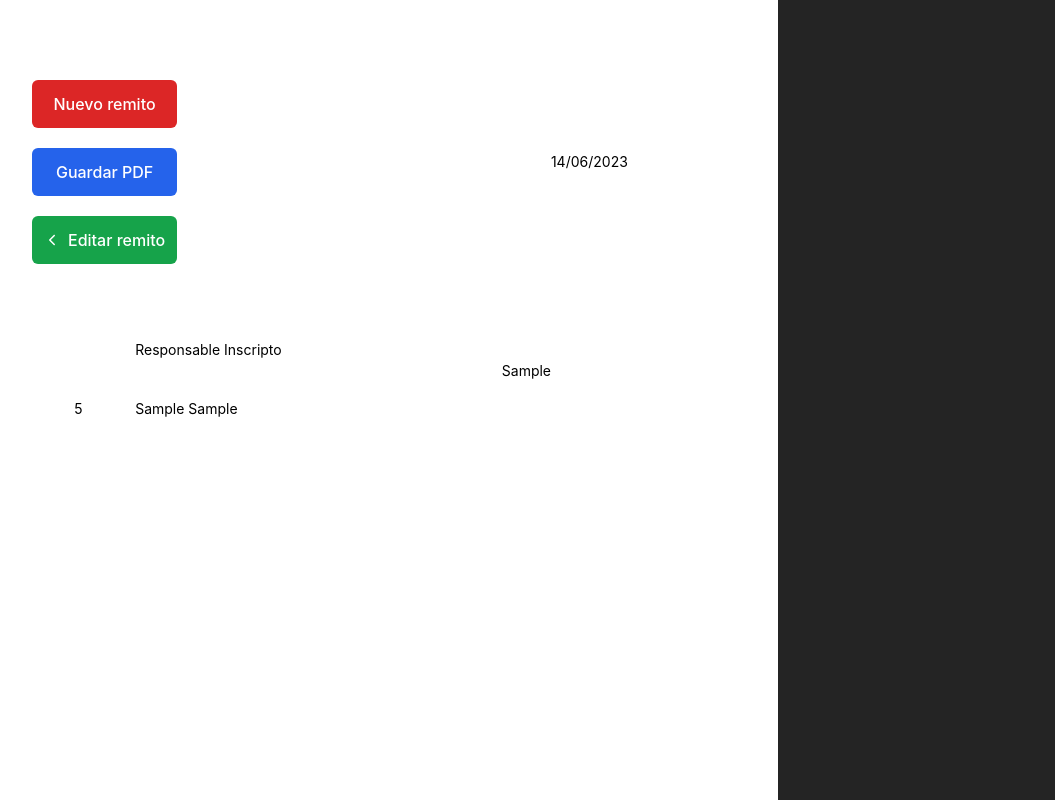
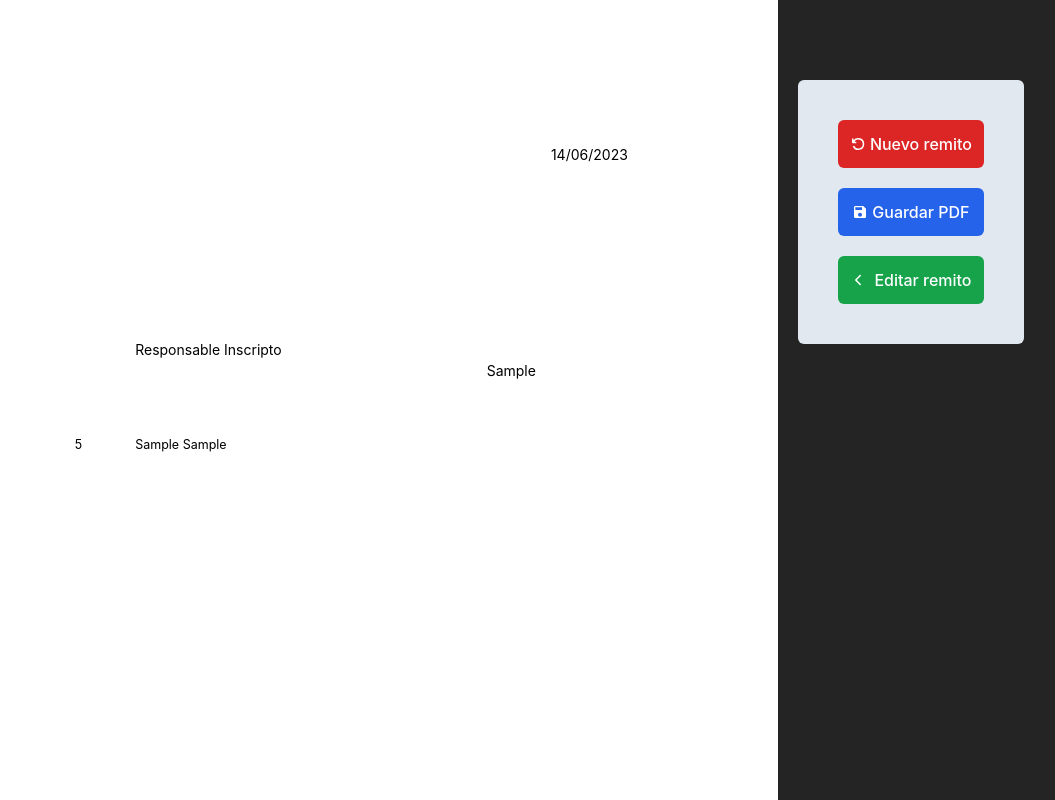
Before and after one commit to fmancilla00/Sistema-Remitos, a React (Vite) app: page /remitir in a window 1280 px wide. Both pictures are taken after typing "Sample", "Sample", "5", "Sample", "Sample", "5" into the empty fields and a click on the button "Confirmar Datos". Shown: the top 800 px of the page, without its empty margins (16-1071 px from the left). Built offline with nearby package versions, Linux system fonts and the light colour scheme.

Commit message:
Reajuster impresión y estilos

```diff
--- a/index.html
+++ b/index.html
@@ -2,9 +2,9 @@
 <html lang="en">
   <head>
     <meta charset="UTF-8" />
-    <link rel="icon" type="image/svg+xml" href="/vite.svg" />
+    <link rel="icon" href="/Icono_escritorio.ico" />
     <meta name="viewport" content="width=device-width, initial-scale=1.0" />
-    <title>Vite + React</title>
+    <title>Nicfer Remitos</title>
   </head>
   <body>
     <div id="root" ></div>
--- a/src/components/Encabezado.jsx
+++ b/src/components/Encabezado.jsx
@@ -52,11 +52,12 @@ export default function Encabezado({register, getValues, setValue, setInfoHead})
     <div className=' container text-black flex flex-col justify-center items-center gap-4'>
       <div className='flex justify-center items-center gap-5'>
         <ListaProveedores register={register} handle={handleSelect} />
-        <label>Ubicación: </label>
-        <select className='p-1 m-1 bg-white rounded-sm w-52' {...register('head.ubiIndex')} onChange={handleUbi}>{data.ubicacion && data.ubicacion.map((ubi, index) => {
-          return <option  value={index} key={ubi.localidad}>{ubi.localidad}, {ubi.direccion}</option>
-        })}</select>
-        <input type="date" {...register('head.fecha')} />
+        <label>Ubicación:
+          <select className='p-1 m-1 bg-white rounded-sm w-52' {...register('head.ubiIndex')} onChange={handleUbi}>{data.ubicacion && data.ubicacion.map((ubi, index) => {
+            return <option  value={index} key={ubi.localidad}>{ubi.localidad}, {ubi.direccion}</option>
+          })}</select>
+        </label>
+        <input type="date" className='p-1 m-1 bg-white rounded-sm' {...register('head.fecha')} />
         <input  {...register('head.remito')} className=' w-32 p-1 m-1 text-base rounded-sm' onClick={() => {setRemito('')}} onBlur={handleBlur} type="text" placeholder='Remito N°' />
         <input {...register('head.OC')} className='p-1 m-1 rounded-sm w-36' type="text" placeholder='Orden de Compra' />
       </div>
--- a/src/components/Printable.jsx
+++ b/src/components/Printable.jsx
@@ -9,6 +9,12 @@ import html2canvas from 'html2canvas';
 import jsPDF from 'jspdf';
 import { saveAs } from 'file-saver';
 import { Link } from 'react-router-dom';
+import { IoTrash } from "react-icons/io5";
+import { IoMdPrint } from "react-icons/io";
+import { VscDebugRestart } from "react-icons/vsc";
+import { MdSave } from "react-icons/md";
+
+
 
 export default function Printable({ datos, setImprimir, reset }) {
   const { head } = datos;
@@ -57,16 +63,16 @@ export default function Printable({ datos, setImprimir, reset }) {
   return (
     <>
       <div id='caja' className='CONT'>
-        <div className='flex flex-col gap-5 absolute left-12 top-20 text-white z-40' >
-          <button title="Volver" to='/' onClick={() => { reset(); setImprimir(false) }} className=' p-3 rounded-md big font-medium hover:bg-red-800 bg-red-600 transition' >Nuevo remito</button>
+        <div className='flex flex-col gap-5 absolute right-60 bg-slate-200 rounded-md p-10 top-20 text-white z-40' >
+          <button title="Volver" to='/' onClick={() => { reset(); setImprimir(false) }} className=' flex items-center justify-center p-3 rounded-md big font-medium hover:bg-red-800 bg-red-600 transition' > <VscDebugRestart className=' mr-1'/>Nuevo remito</button>
           {!guardado
             ?
-            <button className='p-3 rounded-md big font-medium hover:bg-blue-800 bg-blue-600'
+            <button className='flex items-center justify-center p-3 rounded-md big font-medium hover:bg-blue-800 bg-blue-600'
               onClick={() => { generarPDF(head, ubiIndex, datos); setGuardado(true) }}>
-              Guardar PDF
+              <MdSave className='mr-1'/>Guardar PDF
             </button>
             :
-            <ReactToPrint  trigger={() => <button className='p-3 rounded-md big font-medium hover:bg-blue-800 bg-blue-600 transition'>Imprimir</button>} content={() => compRef.current} />
+            <ReactToPrint  trigger={() => <button className=' flex items-center justify-center gap-2 p-3 rounded-md big font-medium hover:bg-blue-800 bg-blue-600 transition'> <IoMdPrint/>Imprimir</button>} content={() => compRef.current} />
           }
           <button type='button' className=' flex items-center justify-center gap-2 p-3 rounded-md big font-medium  hover:bg-green-800 bg-green-600 transition' onClick={ () => setImprimir(false)}> <IoIosArrowBack className=' inline'/> Editar remito</button>
         </div>
@@ -100,8 +106,14 @@ export default function Printable({ datos, setImprimir, reset }) {
                 dataArray.map(cod => {
                   return (<div key={cod}>
                     <tr className='Item'>
-                      <td className='Cantidad'>{datos[cod].cantidad}</td>
-                      <td className='DescCode'>{datos[cod].codigo} {datos[cod].descripcion} </td>
+                      {
+                        (datos[cod].cantidad) ?
+                          <>
+                            <td className='Cantidad'>{datos[cod].cantidad}</td>
+                            <td className='DescCode'>{datos[cod].codigo} {datos[cod].descripcion} </td>
+                          </>
+                          : <div className='vacio'> </div>
+                      }
                     </tr>
                   </div>)
                 })
--- a/src/components/services/savePdf.jsx
+++ /dev/null
@@ -1,12 +0,0 @@
-import { html2pdf } from "html2pdf.js";
-import jsPDF from 'jspdf';
-
-
-const guardarPDF = () => {
-  const element = document.getElementById('root'); // Obtén el elemento root donde se monta tu componente App
-
-  html2pdf()
-    .set({ filename: 'mi_archivo.pdf' }) // Configura el nombre del archivo PDF
-    .from(element)
-    .save('ruta/que/indiques/mi_archivo.pdf'); // Reemplaza 'ruta/que/indiques' con la ruta deseada
-};
--- a/src/components/stylesheets/Printable.css
+++ b/src/components/stylesheets/Printable.css
@@ -72,7 +72,7 @@
 
 .Fecha{
     position: absolute;
-    top: 25mm;
+    top: 23mm;
     left: 135mm;
 }
 
@@ -107,7 +107,7 @@
 
 .CUIT{
     position: absolute;
-    left: 122mm;
+    left: 118mm;
     max-width: 250px;
     overflow: hidden;
 }
@@ -120,23 +120,30 @@
 
 .OC{
     position: absolute;
-    left: 122mm;
+    left: 118mm;
 }
 
 .Materiales{
     position: absolute;
-    top: 105mm;
+    top: 115mm;
     left: 15mm;
     width: 180mm;
     border-collapse: collapse;
 }
 
 .Item{
+    font-size: 12.5px;
     max-width: 180mm;
+    height: 20px;
 }
 
+.vacio{
+    width: 100px;
+    height: 20px;
+}
 .Cantidad{
     width: 20mm;
+    height: 20px;
     text-align: center;
     overflow: hidden;
 }
@@ -145,6 +152,7 @@
     padding-left: 5mm;
     overflow: hidden;
     word-break: break-all;
+    height: 20px;
 }
 
 .CONT{
--- a/src/routes/MainMenu.jsx
+++ b/src/routes/MainMenu.jsx
@@ -1,7 +1,7 @@
 import React from 'react'
 import { Link } from 'react-router-dom'
 import NavMenu from '../components/NavMenu'
-import logo from "../../public/logo.png"
+import logo from "/logo.png"
 
 export default function MainMenu() {
   return (
```
Also changed, not shown: 2 other files (tests, documents, lock files or other folders).
